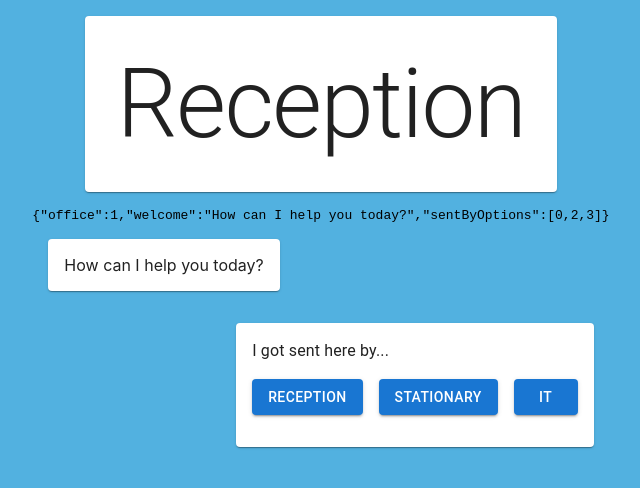
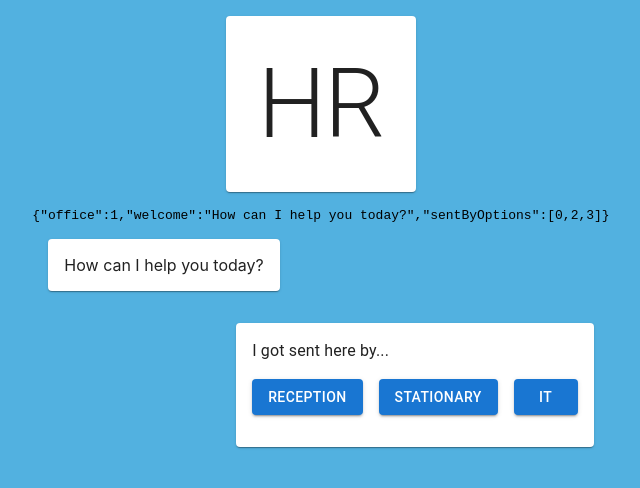
Before and after one commit to eedrah/bureaucracy, a React (Vite) app in the folder bureaucracy/: page /#/hr in a window 1280 px wide. Shown: the top 488 px of the page, without its empty margins (319-959 px from the left). Built offline with nearby package versions, Linux system fonts and the light colour scheme.

Commit message:
put office title at top

```diff
--- a/bureaucracy/src/views/Office.tsx
+++ b/bureaucracy/src/views/Office.tsx
@@ -19,7 +19,7 @@ const Office = ({ office }: { office: Offices }) => {
   return (
     <>
       <Paper css={{ margin: '1rem', padding: '2rem' }}>
-        <Typography variant="h1">Reception</Typography>
+        <Typography variant="h1">{Offices[state.office]}</Typography>
       </Paper>
 
       <code>{JSON.stringify(state)}</code>
```
